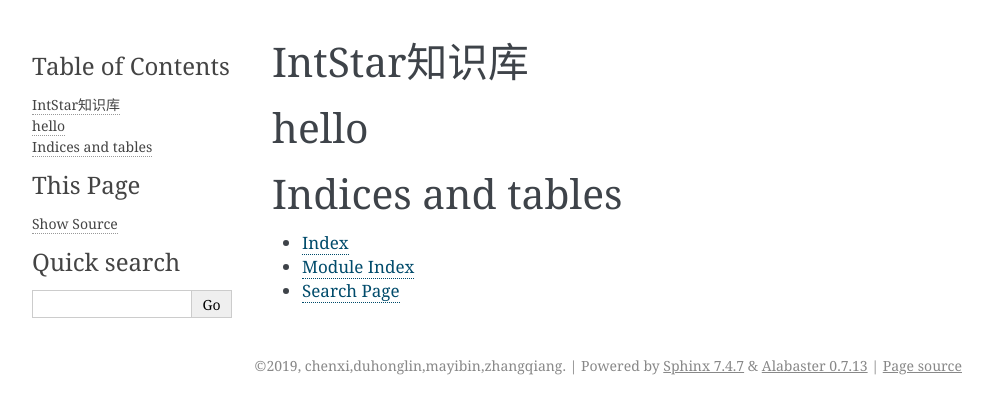
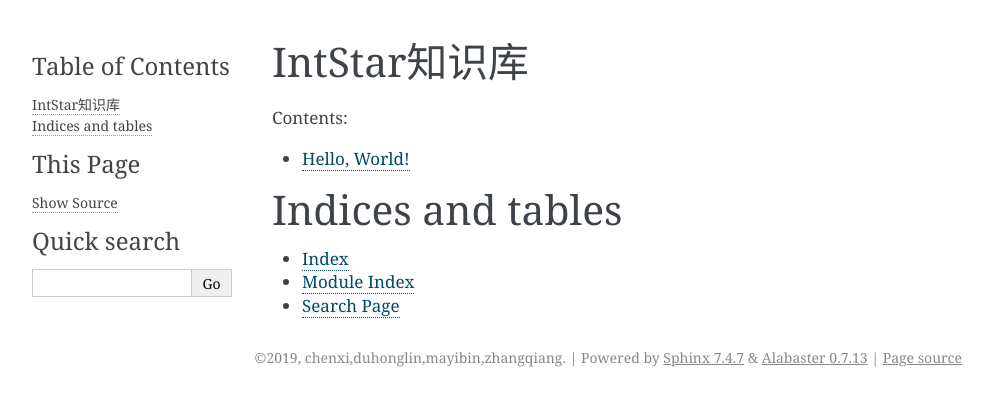
Before and after one commit to colcat/Docs, a Sphinx documentation site: the page built from source/index.rst, in a window 1280 px wide. Shown: the top 414 px of the page, without its empty margins (148-1141 px from the left). Built offline with Sphinx 7.4.7, drawn with Linux system fonts in a browser that asks for light colours.

Commit message:
插入srt文件测试

```diff
--- a/source/hello.rst
+++ b/source/hello.rst
@@ -1,2 +1,2 @@
 Hello, World!
-=============
+=======================
--- a/source/index.rst
+++ b/source/index.rst
@@ -10,9 +10,9 @@
    :maxdepth: 2
    :caption: Contents:
 
+   hello
 
-hello
-======
+
 
 Indices and tables
 ==================
```
